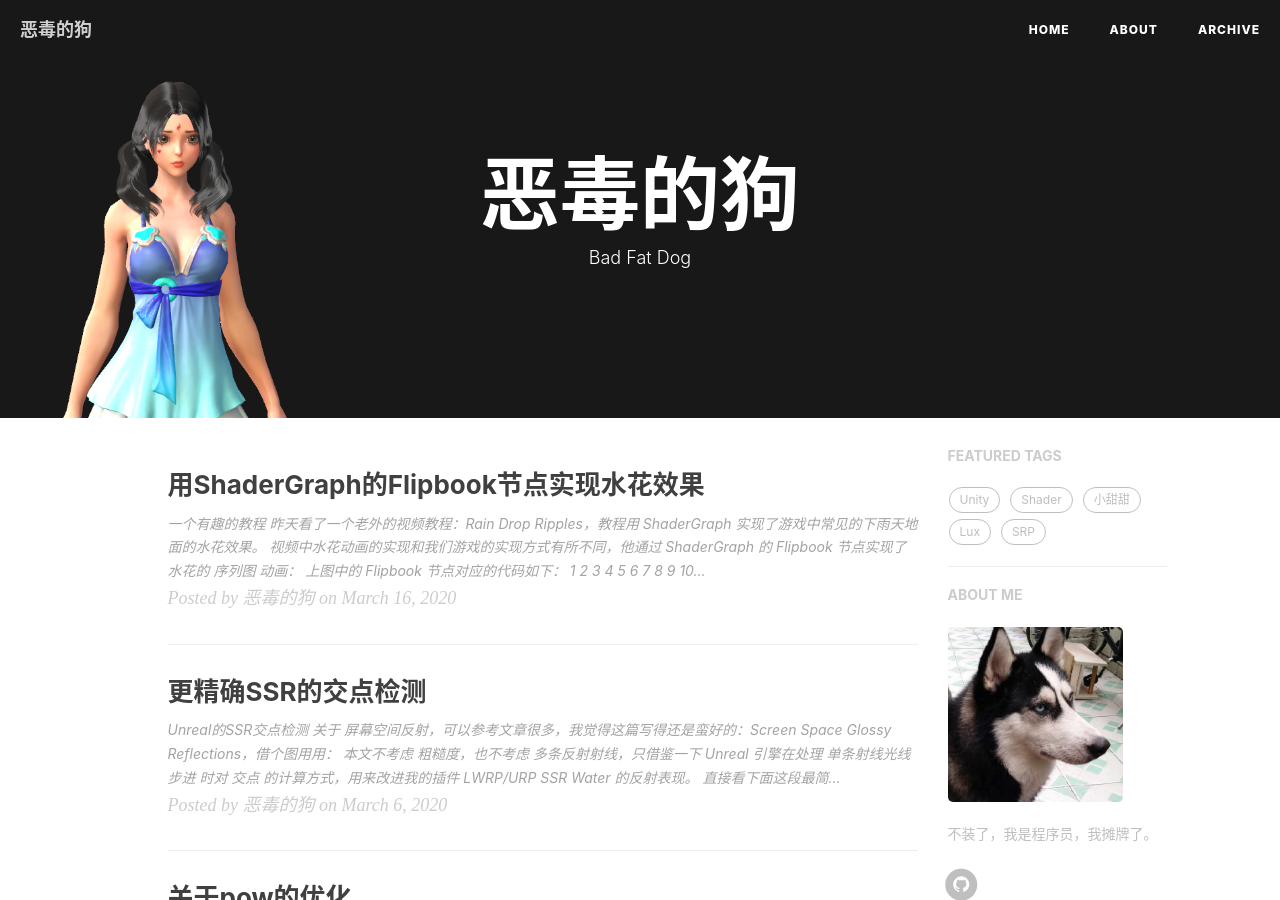
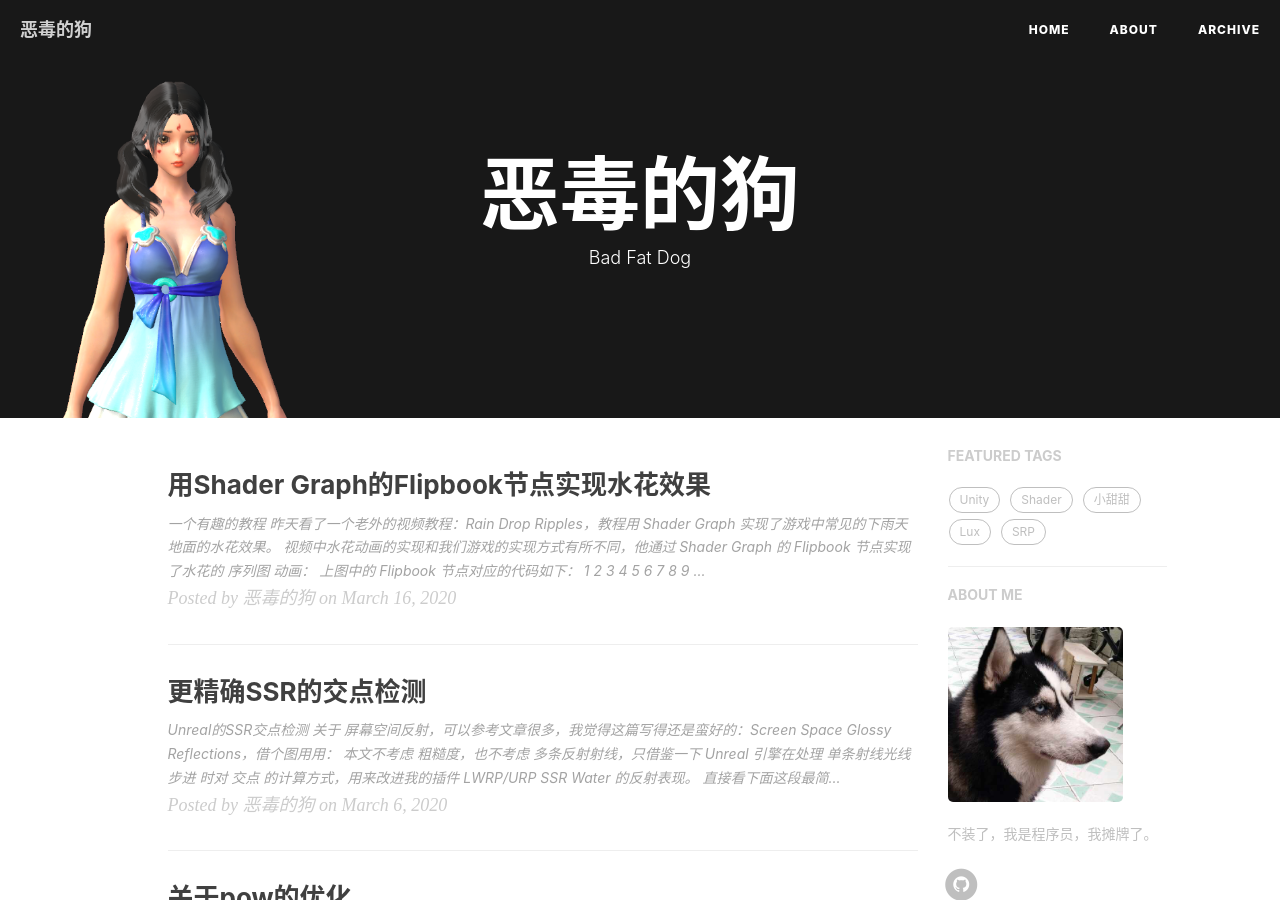
Before and after one commit to baddogzz/baddogzz.github.io, a Jekyll site: the page built from index.html, in a window 1280 px wide and 900 px high. Built offline with Jekyll 4.4.1, drawn with Linux system fonts in a browser that asks for light colours; nearby versions of some CDN libraries; the list of posts is cut into pages by our own code; comment, search, counter and statistics services are not loaded.

Commit message:
add flipbook

```diff
--- a/_posts/shader/2020-03-16-Flipbook-Ripples.md
+++ b/_posts/shader/2020-03-16-Flipbook-Ripples.md
@@ -1,6 +1,6 @@
 ---
 layout: post
-title: "用ShaderGraph的Flipbook节点实现水花效果"
+title: "用Shader Graph的Flipbook节点实现水花效果"
 subtitle: ""
 author: "恶毒的狗"
 header-mask: 0.2
@@ -12,9 +12,9 @@ tags:
 
 ## 一个有趣的教程
 
-昨天看了一个老外的视频教程：[Rain Drop Ripples](https://www.youtube.com/watch?v=R6EX6dN1BOs&t=818s)，教程用 **ShaderGraph** 实现了游戏中常见的下雨天地面的水花效果。
+昨天看了一个老外的视频教程：[Rain Drop Ripples](https://www.youtube.com/watch?v=R6EX6dN1BOs&t=818s)，教程用 **Shader Graph** 实现了游戏中常见的下雨天地面的水花效果。
 
-视频中水花动画的实现和我们游戏的实现方式有所不同，他通过 **ShaderGraph** 的 **Flipbook** 节点实现了水花的 **序列图** 动画：
+视频中水花动画的实现和我们游戏的实现方式有所不同，他通过 **Shader Graph** 的 **Flipbook** 节点实现了水花的 **序列图** 动画：
 
 ![](/img/flipbook-ripples/screenshot1.png)
 
```
